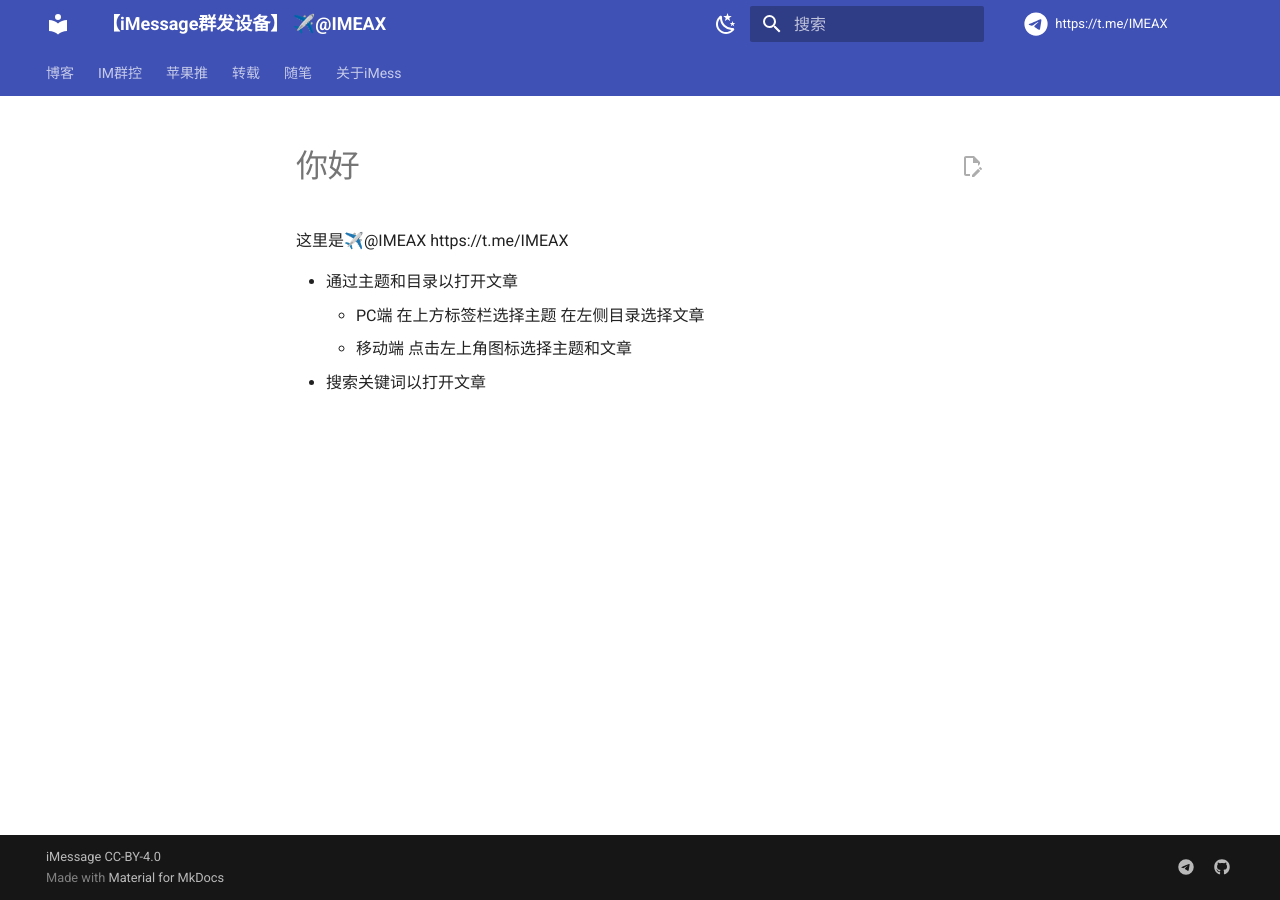
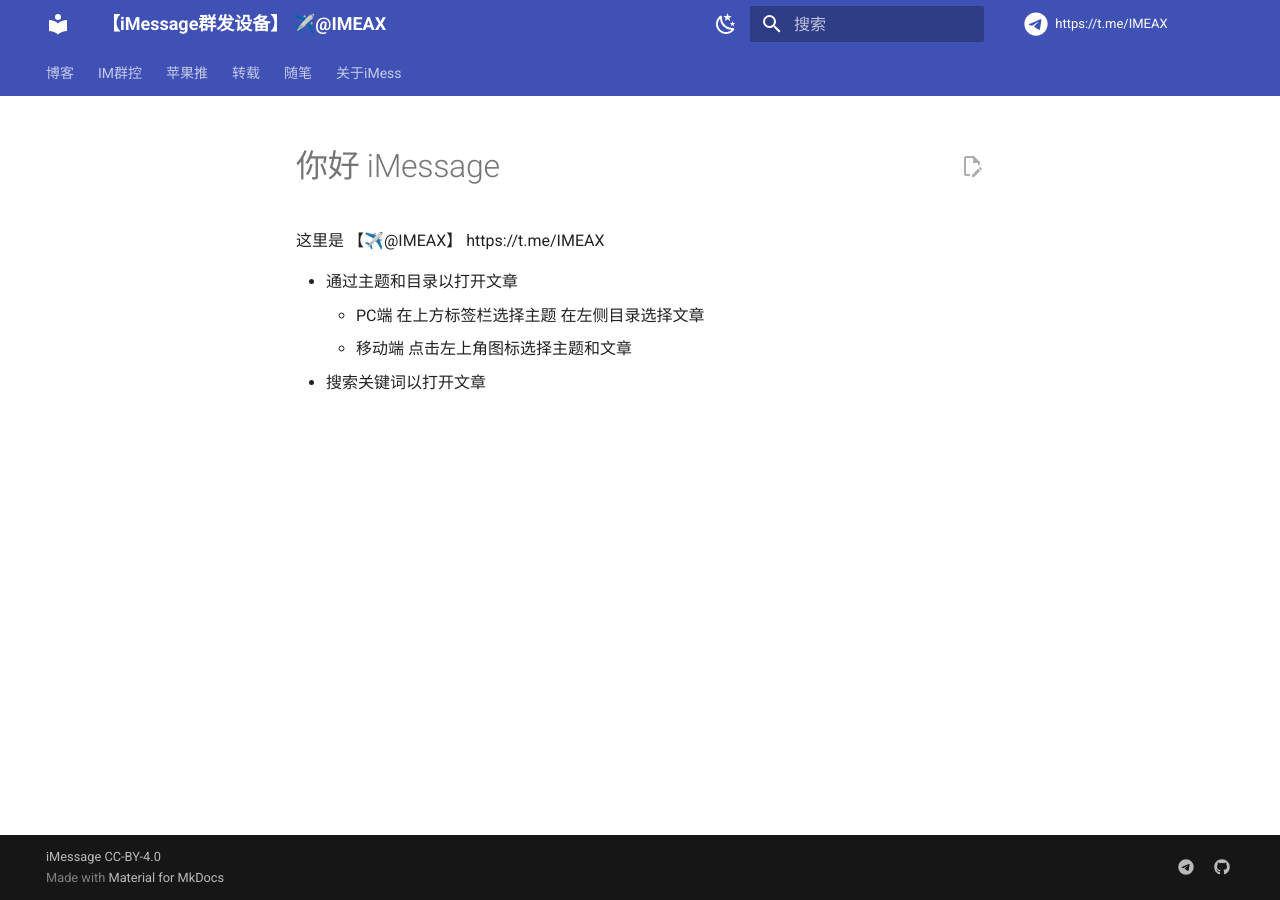
Before and after one commit to imessagee/imessagee.github.io, an MkDocs documentation site: the page built from docs/index.md, in a window 1280 px wide. Built offline with MkDocs 1.6.1 and Material for MkDocs 9.7.7, drawn with Linux system fonts in a browser that asks for light colours; comment, search, counter and statistics services are not loaded.

Commit message:
Update index.md

```diff
--- a/docs/index.md
+++ b/docs/index.md
@@ -1,6 +1,6 @@
-# 你好
+# 你好 iMessage
 
-这里是✈️@IMEAX https://t.me/IMEAX
+这里是 【✈️@IMEAX】 https://t.me/IMEAX
 
 - 通过主题和目录以打开文章
     - PC端 在上方标签栏选择主题 在左侧目录选择文章
```
